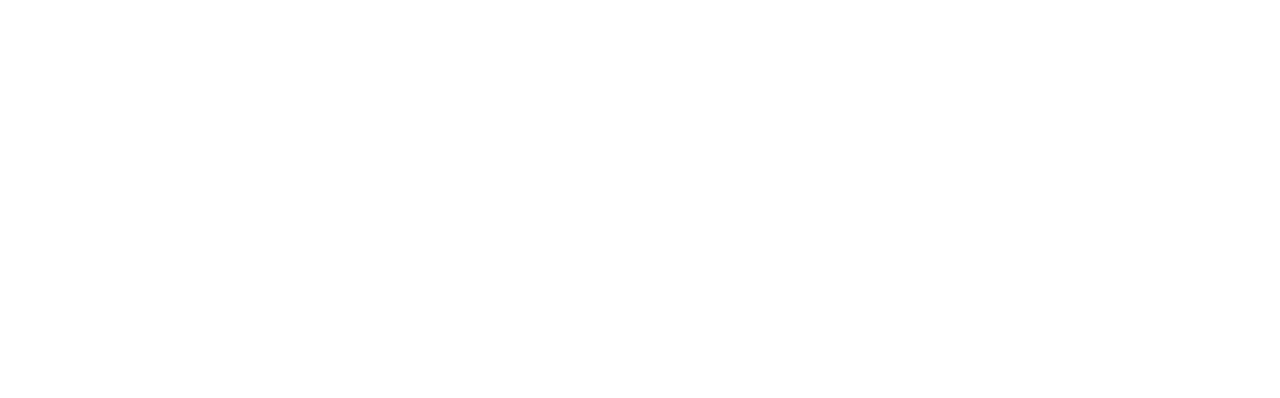
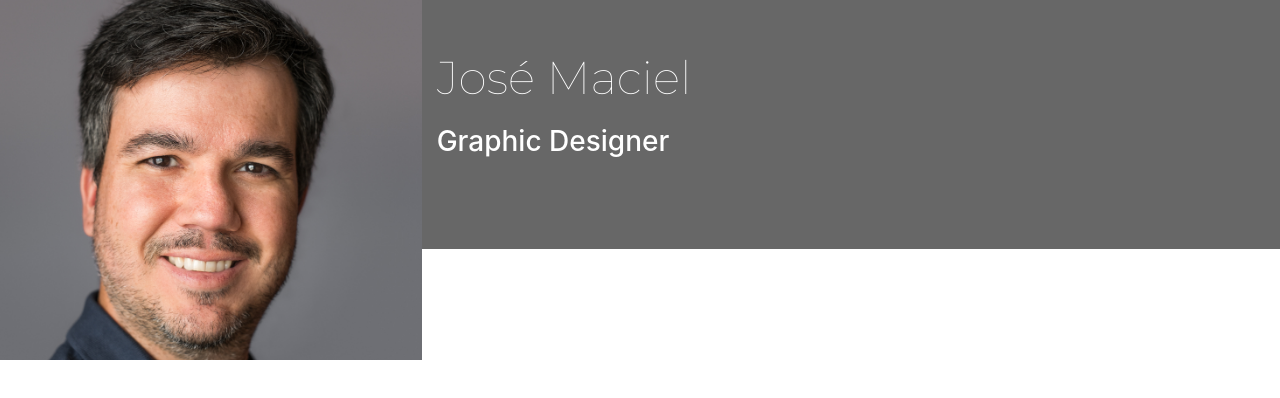
Before and after one commit to zemaciel/resume, a plain HTML site: page index.html in a window 1280 px wide. Drawn offline with nearby package versions, Linux system fonts and the light colour scheme.

Commit message:
Add CSS Style and Photo

```diff
--- /dev/null
+++ b/assets/css/style.css
@@ -0,0 +1,42 @@
+@import url('https://fonts.googleapis.com/css2?family=Montserrat:wght@100;300;400;500;600;700&family=Roboto:wght@100;300;400;500;700&display=swap');
+
+/*------------------------- COLORS */
+.bg-color-name-title {
+    background-color: #676767;
+}
+
+
+/*------------------------- HEADING */
+
+header {
+    margin: 0;
+}
+
+.logo {
+    background: url("../images/JMAC6969-Edit_low2.jpg");
+    background-position: center;
+    background-repeat: no-repeat;
+    background-size: cover;
+    min-height: 360px;
+    transition: all .5s ease-in-out;
+    -moz-transition: all .5s ease-in-out;
+    -webkit-transition: all .5s ease-in-out;
+}
+
+
+.name {
+    font-family: "Montserrat", sans-serif;
+    font-weight: 100;
+    font-size: 46px;
+    margin-top: 50px;
+    color: #fff;
+}
+
+.title {
+    font-family: "robot", sans-serif
+    font-weight: 300;
+    font-size: 28px;
+    margin-top: 20px;
+    margin-bottom: 90px;
+    color: #fff;
+}
--- a/index.html
+++ b/index.html
@@ -1,15 +1,32 @@
 <!DOCTYPE html>
 <html lang="en">
+
 <head>
     <meta charset="UTF-8">
     <meta http-equiv="X-UA-Compatible" content="IE=edge">
     <meta name="viewport" content="width=device-width, initial-scale=1.0">
-    <link rel="stylesheet" href="https://cdn.jsdelivr.net/npm/bootstrap@4.6.2/dist/css/bootstrap.min.css" integrity="sha384-xOolHFLEh07PJGoPkLv1IbcEPTNtaed2xpHsD9ESMhqIYd0nLMwNLD69Npy4HI+N" crossorigin="anonymous">
-    <script src="https://kit.fontawesome.com/8c53bc7b65.js" crossorigin="anonymous"></script>
+    <link rel="stylesheet" href="https://cdn.jsdelivr.net/npm/bootstrap@4.6.2/dist/css/bootstrap.min.css"
+        integrity="sha384-xOolHFLEh07PJGoPkLv1IbcEPTNtaed2xpHsD9ESMhqIYd0nLMwNLD69Npy4HI+N" crossorigin="anonymous">
+    <link rel="stylesheet" href="assets/css/style.css">
+        <script src="https://kit.fontawesome.com/8c53bc7b65.js" crossorigin="anonymous"></script>
     <title>Jose Maciel</title>
 </head>
+
 <body>
     <header>
+        <div class="row">
+            <a href="index.html" class="col-md-4 logo"></a>
+            <div class="col-md-8">
+                <div class="row bg-color-name-title">
+                    <div class="col heading">
+                        <h1 class="name">José Maciel</h1>
+                        <h2 class="title">Graphic Designer</h2>
+
+                    </div>
+                </div>
+
+            </div>
+        </div>
 
     </header>
     <section>
@@ -20,4 +37,5 @@
     </footer>
 
 </body>
+
 </html>
```
Also changed, not shown: assets/images/JMAC6969-Edit_low2.jpg (added).
